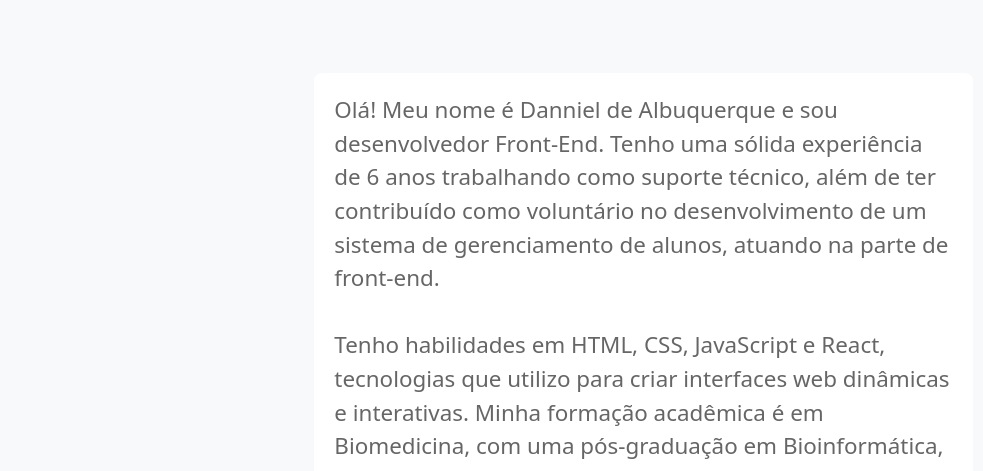
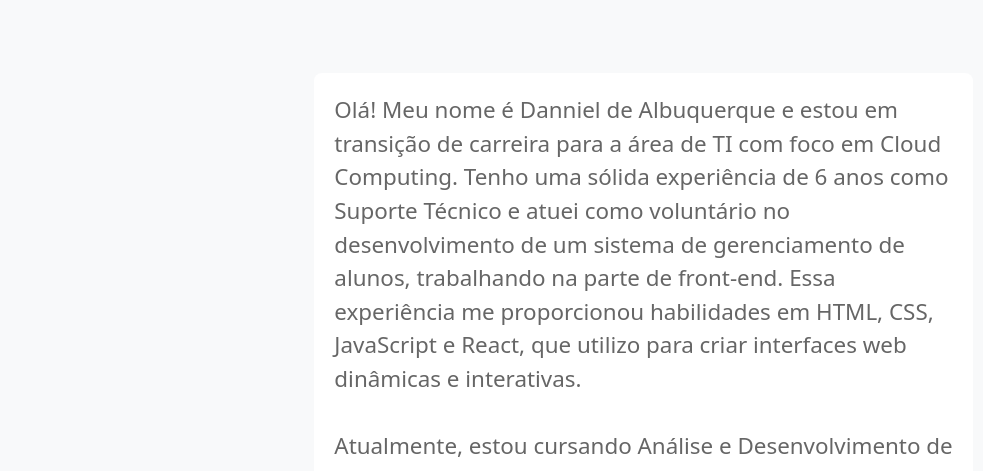
Before and after one commit to Danniel30/portfolio.github.io, a plain HTML site: page index.html in a window 1280 px wide. Shown: the part 1082-1553 px from the top of the page, without its empty margins (167-1150 px from the left). Drawn offline with nearby package versions, Linux system fonts and the light colour scheme.

Commit message:
Atualização de um novo projeto da AWS

```diff
--- a/index.html
+++ b/index.html
@@ -66,27 +66,38 @@
                 </div>
                 <div class="col-lg-8 col-md-6">
                     <div class="about-text">
-                        <p> Olá! Meu nome é Danniel de Albuquerque e sou desenvolvedor Front-End. Tenho uma sólida
-                            experiência de 6 anos trabalhando como suporte técnico, além de ter contribuído como
-                            voluntário no desenvolvimento de um sistema de gerenciamento de alunos, atuando na parte de
-                            front-end.<br><br>
+                        <p> Olá! Meu nome é Danniel de Albuquerque e estou em transição de carreira para a área de TI
+                            com foco em Cloud Computing. Tenho uma sólida experiência de 6 anos como Suporte Técnico e
+                            atuei como voluntário no desenvolvimento de um sistema de gerenciamento de alunos,
+                            trabalhando na parte de front-end. Essa experiência me proporcionou habilidades em HTML,
+                            CSS, JavaScript e React, que utilizo para criar interfaces web dinâmicas e
+                            interativas.<br><br>
 
-                            Tenho habilidades em HTML, CSS, JavaScript e React, tecnologias que utilizo para
-                            criar interfaces web dinâmicas e interativas. Minha formação acadêmica é em Biomedicina, com
-                            uma pós-graduação em Bioinformática, o que me proporciona uma visão interdisciplinar e uma
-                            abordagem analítica na resolução de problemas. Além disso, possuo certificações em Git e
-                            Scrum Master, o que complementa minha capacidade de gerenciar projetos e colaborar
-                            efetivamente em equipes ágeis.<br><br>
+                            Atualmente, estou cursando Análise e Desenvolvimento de Sistemas e buscando me especializar
+                            em soluções de nuvem. Meu foco é aprender e aplicar estratégias de migração para a nuvem,
+                            otimizando custos e desempenho para empresas que buscam modernizar suas
+                            infraestruturas.<br><br>
 
-                            Recentemente, conquistei o segundo lugar em um hackathon, o que reafirma meu comprometimento
-                            e paixão por desenvolver soluções inovadoras.<br><br>
 
-                            Meu objetivo profissional é expandir minhas habilidades e me tornar um desenvolvedor
-                            Fullstack, capaz de atuar tanto no front-end quanto no back-end de aplicações web.<br><br>
+                            Minha formação acadêmica é em Biomedicina, com uma pós-graduação em Bioinformática, o que me
+                            proporciona uma abordagem analítica e interdisciplinar na resolução de problemas. Além
+                            disso, possuo certificações em Git e Scrum Master, reforçando minha capacidade de gerenciar
+                            projetos
+                            e colaborar em equipes ágeis.<br><br>
 
-                            Nos meus momentos de lazer, sou entusiasta de Astronomia, adoro jogar games, assistir filmes
-                            e ler livros. Se você quiser saber mais sobre meu trabalho ou trocar uma ideia sobre
-                            desenvolvimento web, fique à vontade para entrar em contato!
+                            Conquistei o segundo lugar em um hackathon, o que reafirma meu comprometimento e paixão por
+                            desenvolver soluções inovadoras. Meu objetivo profissional é expandir minhas habilidades
+                            para me
+                            tornar um profissional completo em Cloud Computing e Desenvolvimento Fullstack, capaz de
+                            atuar
+                            tanto no desenvolvimento de software quanto na implementação e gestão de soluções em
+                            nuvem.<br><br>
+
+                            Nos meus momentos de lazer, sou entusiasta de Astronomia, gosto de jogar games, assistir
+                            filmes e ler livros.
+                            Se você quiser saber mais sobre meu trabalho ou trocar uma ideia sobre tecnologia e
+                            desenvolvimento
+                            na nuvem, fique à vontade para entrar em contato!
                         </p>
                     </div>
                 </div>
@@ -111,7 +122,7 @@
                         <h3>React</h3>
                     </div>
                 </div>
-                <!-- dividir linguagens, framW, db... bonitin em!-->
+
                 <div class="col-lg-3 col-md-6">
                     <div class="skill-card">
                         <i class="bx bxl-html5"></i>
@@ -128,6 +139,12 @@
                     <div class="skill-card">
                         <i class="bx bxl-git"></i>
                         <h3>GIT</h3>
+                    </div>
+                </div>
+                <div class="col-lg-3 col-md-6">
+                    <div class="skill-card">
+                        <i class="bx bxl-aws"></i>
+                        <h3>AWS</h3>
                     </div>
                 </div>
             </div>
@@ -160,10 +177,11 @@
                 </div>
                 <div class="col-lg-4 col-md-6">
                     <div class="project-card">
-                        <img src="img/image.png" class="img-fluid" alt="Projeto 3">
-                        <h5 class="project-title">Em breve</h5>
-                        <p class="project-description">em breve</p>
-                        <a href="#" class="btn btn-primary">Ver Projeto</a>
+                        <img src="img/aws.jpg" class="img-fluid" alt="Projeto 3">
+                        <h5 class="project-title">AWS</h5>
+                        <p class="project-description">Monitoramento e Observabilidade</p>
+                        <a href="https://github.com/Danniel30/AWS-Monitoramento-e-Observabilidade/blob/main/README.md"
+                            target="_blank" class="btn btn-primary">Ver Projeto</a>
                     </div>
                 </div>
             </div>
```
Also changed, not shown: img/aws.jpg (added).
